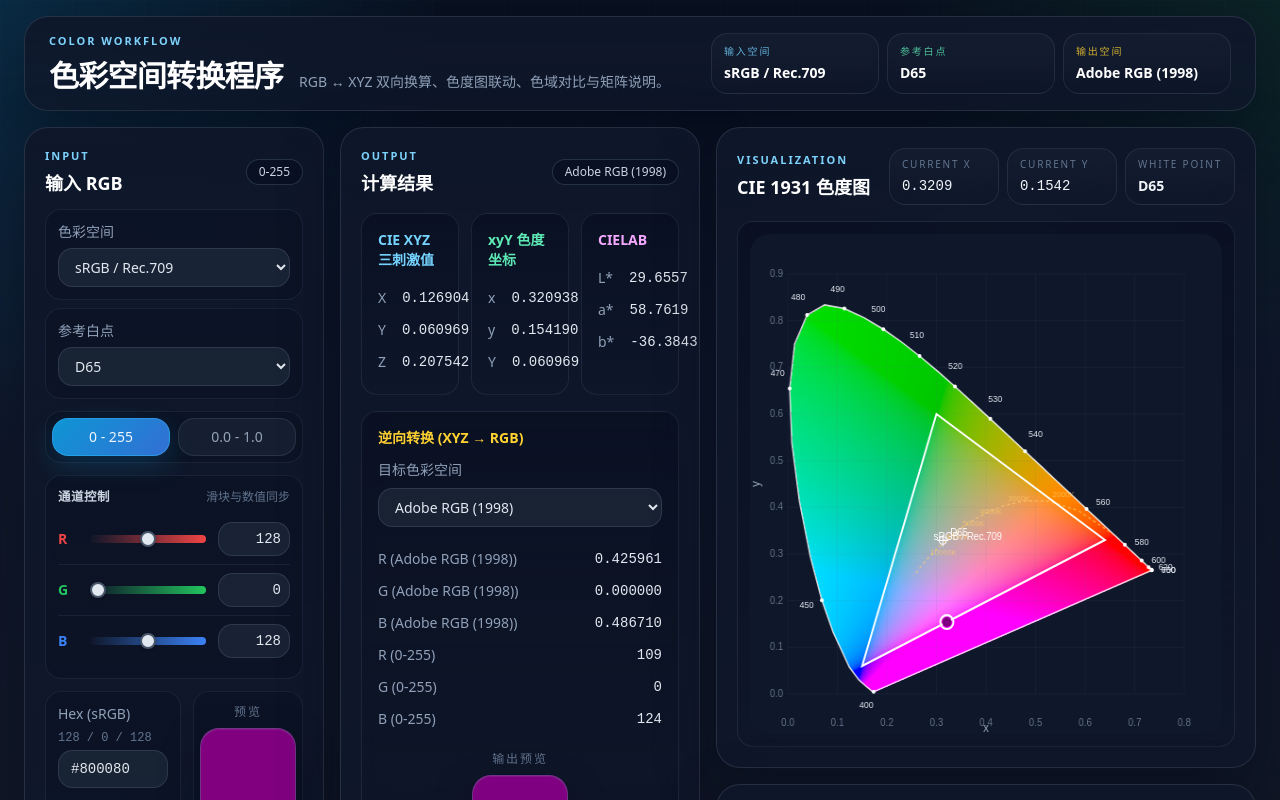
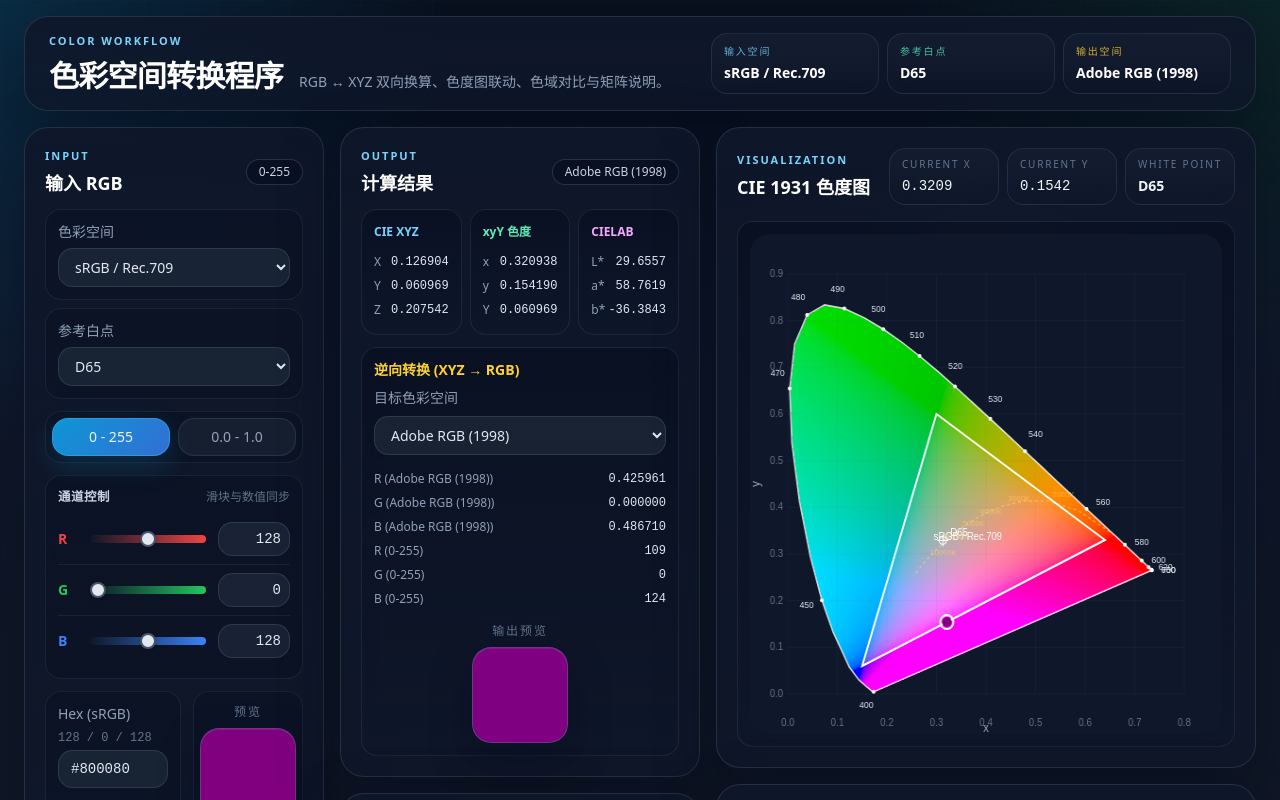
Before and after one commit to JHBOY-ha/color-space-transform, a Next.js app: page / in a window 1280 px wide. Shown: the top 800 px of the page. Built offline with nearby package versions, Linux system fonts and the light colour scheme.

Commit message:
Refactor OutputPanel layout and styles for improved readability and consistency

```diff
--- a/src/components/OutputPanel.tsx
+++ b/src/components/OutputPanel.tsx
@@ -14,9 +14,9 @@ interface OutputPanelProps {
 
 function ValueRow({ label, value }: { label: string; value: string }) {
   return (
-    <div className="flex items-center justify-between gap-4 py-1.5">
-      <span className="text-sm text-slate-400">{label}</span>
-      <span className="text-sm font-mono text-slate-200">{value}</span>
+    <div className="flex min-w-0 items-center justify-between gap-2 py-1">
+      <span className="min-w-0 text-xs text-slate-400">{label}</span>
+      <span className="shrink-0 text-right text-xs font-mono text-slate-200">{value}</span>
     </div>
   );
 }
@@ -39,7 +39,7 @@ export default function OutputPanel({
   const [dr, dg, db] = toDisplayRGB(rgbResult.r, rgbResult.g, rgbResult.b, destSpace);
 
   return (
-    <div className="app-panel flex flex-col gap-4 rounded-[24px] p-4 sm:p-5">
+    <div className="app-panel flex flex-col gap-3 rounded-[24px] p-4 sm:p-5">
       <div className="flex items-center justify-between gap-4">
         <div>
           <p className="app-kicker text-[11px] font-semibold">Output</p>
@@ -50,38 +50,38 @@ export default function OutputPanel({
         </div>
       </div>
 
-      <div className="grid gap-3 lg:grid-cols-3">
-        <div className="metric-card p-4">
-          <h3 className="mb-3 text-sm font-semibold text-sky-300">CIE XYZ 三刺激值</h3>
+      <div className="grid grid-cols-3 gap-2">
+        <div className="metric-card min-w-0 p-3">
+          <h3 className="mb-2 text-xs font-semibold leading-5 text-sky-300">CIE XYZ</h3>
           <ValueRow label="X" value={X.toFixed(6)} />
           <ValueRow label="Y" value={Y.toFixed(6)} />
           <ValueRow label="Z" value={Z.toFixed(6)} />
         </div>
 
-        <div className="metric-card p-4">
-          <h3 className="mb-3 text-sm font-semibold text-emerald-300">xyY 色度坐标</h3>
+        <div className="metric-card min-w-0 p-3">
+          <h3 className="mb-2 text-xs font-semibold leading-5 text-emerald-300">xyY 色度</h3>
           <ValueRow label="x" value={x.toFixed(6)} />
           <ValueRow label="y" value={y.toFixed(6)} />
           <ValueRow label="Y" value={Ylum.toFixed(6)} />
         </div>
 
-        <div className="metric-card p-4">
-          <h3 className="mb-3 text-sm font-semibold text-fuchsia-300">CIELAB</h3>
+        <div className="metric-card min-w-0 p-3">
+          <h3 className="mb-2 text-xs font-semibold leading-5 text-fuchsia-300">CIELAB</h3>
           <ValueRow label="L*" value={L.toFixed(4)} />
           <ValueRow label="a*" value={a.toFixed(4)} />
           <ValueRow label="b*" value={b.toFixed(4)} />
         </div>
       </div>
 
-      <div className="metric-card p-4">
-        <h3 className="mb-3 text-sm font-semibold text-amber-300">逆向转换 (XYZ → RGB)</h3>
+      <div className="metric-card p-3">
+        <h3 className="mb-2 text-sm font-semibold text-amber-300">逆向转换 (XYZ → RGB)</h3>
         <label htmlFor="dest-space" className="mb-2 block text-sm text-slate-400">目标色彩空间</label>
         <select
           id="dest-space"
           title="目标色彩空间"
           value={destSpace}
           onChange={(e) => onDestSpaceChange(e.target.value)}
-          className="app-select mb-4 px-3 py-2 text-sm"
+          className="app-select mb-3 px-3 py-2 text-sm"
         >
           {Object.entries(COLOR_SPACES).map(([key, cs]) => (
             <option key={key} value={key}>
@@ -114,11 +114,11 @@ export default function OutputPanel({
           value={Math.round(rgbResult.b * 255).toString()}
         />
         {!rgbResult.inGamut && (
-          <div className="mt-3 rounded-2xl border border-red-500/35 bg-red-500/10 px-3 py-2 text-xs leading-5 text-red-200">
+          <div className="mt-2 rounded-2xl border border-red-500/35 bg-red-500/10 px-3 py-2 text-xs leading-5 text-red-200">
             该颜色超出 {destSpaceDef?.name || destSpace} 色域范围，结果已裁剪到可显示范围内。
           </div>
         )}
-        <div className="mt-4 flex justify-center">
+        <div className="mt-3 flex justify-center">
           <ColorSwatch
             r={dr}
             g={dg}
```
